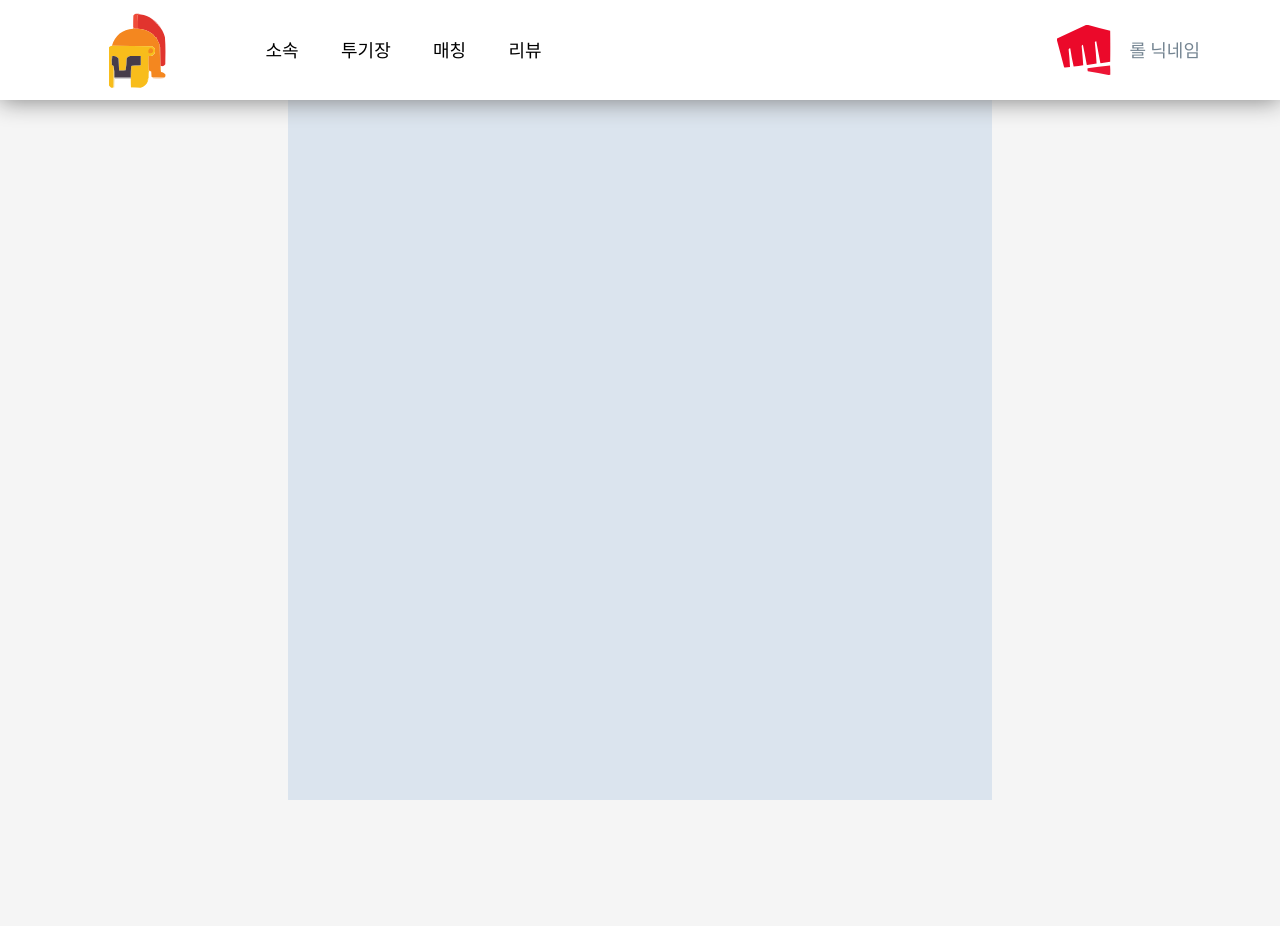
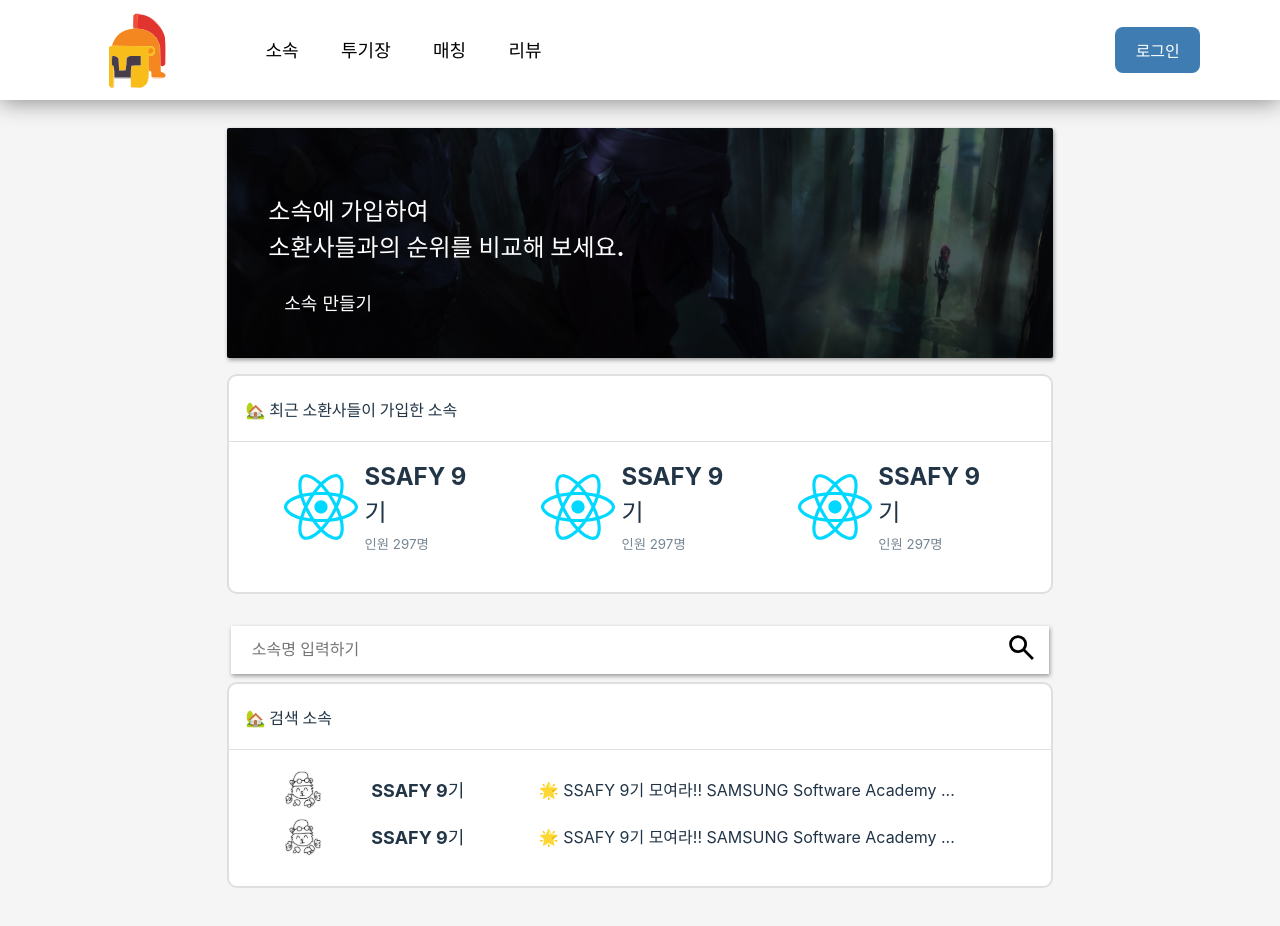
Before and after one commit to Don-t-JIRA/dksl.gg, a React (Vite) app in the folder frontend/dksl/: page /group in a window 1280 px wide. Shown: the top 926 px of the page. Before the commit the page ends 800 px from the top, so only its background shows below. Built offline with nearby package versions, Linux system fonts and the light colour scheme.

Commit message:
:lipstick: (유한) 소속 컨테이너 페이지 생성

```diff
--- a/frontend/dksl/src/components/common/HeaderComponent.jsx
+++ b/frontend/dksl/src/components/common/HeaderComponent.jsx
@@ -24,7 +24,7 @@ const HeaderComponent = () => {
         <a>매칭</a>
         <a>리뷰</a>
       </S.MenuContainer>
-      {token ? (
+      {!token ? (
         <S.LogInConatiner>
           <button onClick={() => setNavigate('/user/signin')}>로그인</button>
         </S.LogInConatiner>
--- a/frontend/dksl/src/components/group/CreateGroupComponent.jsx
+++ /dev/null
@@ -1,14 +0,0 @@
-// Styled
-import * as S from '@/styles/group/create.style';
-
-const CreateGroupComponent = () => {
-  return (
-    <S.CreateGroupLayout>
-      <S.CreateContainer>
-
-      </S.CreateContainer>
-    </S.CreateGroupLayout>
-  );
-}
-
-export default CreateGroupComponent;
--- /dev/null
+++ b/frontend/dksl/src/components/group/GroupMainComponent.jsx
@@ -0,0 +1,93 @@
+// Styled
+import * as S from '@/styles/group/main.style';
+// router
+import { useNavigate } from 'react-router-dom';
+
+const GroupMainComponent = () => {
+  const navigate = useNavigate();
+
+  const onSearch = () => {
+    navigate('/record');
+  }
+  return (
+    <S.GroupMainLayout>
+      <S.MainContainer>
+        <div className="create-btn-box">
+          <p className="title">소속에 가입하여 <br /> 소환사들과의 순위를 비교해 보세요.</p>
+          <a className="create-btn">소속 만들기</a>
+        </div>
+        <div className="current-group">
+          <p className="title">&#127969; 최근 소환사들이 가입한 소속</p>
+          <div className="profile-box">
+            <S.GroupProfile>
+              <div className="image">
+                <img src="image/react.svg" alt="profile_img" />
+              </div>
+              <div className="description">
+                <p className="name">SSAFY 9기</p>
+                <p className="personnel"><b>인원</b> 297명</p>
+              </div>
+            </S.GroupProfile>
+            <S.GroupProfile>
+              <div className="image">
+                <img src="image/react.svg" alt="profile_img" />
+              </div>
+              <div className="description">
+                <p className="name">SSAFY 9기</p>
+                <p className="personnel"><b>인원</b> 297명</p>
+              </div>
+            </S.GroupProfile>
+            <S.GroupProfile>
+              <div className="image">
+                <img src="image/react.svg" alt="profile_img" />
+              </div>
+              <div className="description">
+                <p className="name">SSAFY 9기</p>
+                <p className="personnel"><b>인원</b> 297명</p>
+              </div>
+            </S.GroupProfile>
+          </div>
+        </div>
+        <div className="search-box">
+          <div className='search-input'>
+            <input placeholder='소속명 입력하기' />
+            <img src='image/search.svg' onClick={() => onSearch()} />
+          </div>
+          <div className="result-box">
+            <p className="title">&#127969; 검색 소속</p>
+            <div className="result-body">
+              <div className="result-row">
+                <div className="image-area">
+                  <img src="image/lbti-img.svg" alt="group-img" />
+                </div>
+                <div className="name-area">
+                  <p>SSAFY 9기</p>
+                </div>
+                <div className="desc-area">
+                  <p>
+                    &#127775; SSAFY 9기 모여라!! SAMSUNG Software Academy ...
+                  </p>
+                </div>
+              </div>
+              <div className="result-row">
+                <div className="image-area">
+                  <img src="image/lbti-img.svg" alt="group-img" />
+                </div>
+                <div className="name-area">
+                  <p>SSAFY 9기</p>
+                </div>
+                <div className="desc-area">
+                  <p>
+                    &#127775; SSAFY 9기 모여라!! SAMSUNG Software Academy ...
+                  </p>
+                </div>
+              </div>
+            </div>
+          </div>
+        </div>
+      </S.MainContainer>
+    </S.GroupMainLayout>
+  );
+}
+
+export default GroupMainComponent;
--- a/frontend/dksl/src/components/main/SearchComponent.jsx
+++ b/frontend/dksl/src/components/main/SearchComponent.jsx
@@ -2,6 +2,7 @@
 import { useMemo } from 'react';
 // Styled
 import * as S from '../../styles/main/search.style';
+// router
 import { useNavigate } from 'react-router-dom';
 
 const SearchComponent = () => {
--- a/frontend/dksl/src/components/user/SignupComponent.jsx
+++ b/frontend/dksl/src/components/user/SignupComponent.jsx
@@ -57,6 +57,12 @@ const SignupComponent = ({ getter, setter }) => {
             placeholder="비밀번호를 입력하세요."
           />
           <input
+            type="password"
+            name="passwordCheck"
+            onChange={(e) => onChange(e)}
+            placeholder="비밀번호를 다시 한번 입력하세요."
+          />
+          <input
             type="text"
             name="phone"
             onChange={(e) => onChange(e)}
--- a/frontend/dksl/src/pages/GroupContainer.jsx
+++ b/frontend/dksl/src/pages/GroupContainer.jsx
@@ -1,13 +1,13 @@
 // Component
 import HeaderComponent from '../components/common/HeaderComponent';
-import CreateGroupComponent from '../components/group/CreateGroupComponent';
+import GroupMainComponent from '../components/group/GroupMainComponent';
 
 const GroupContainer = () => {
 
   return (
     <>
       <HeaderComponent />
-      <CreateGroupComponent />
+      <GroupMainComponent />
     </>
   );
 };
--- a/frontend/dksl/src/styles/globalStyles.style.js
+++ b/frontend/dksl/src/styles/globalStyles.style.js
@@ -134,11 +134,12 @@ export const Card = css`
   border-radius: 10px;
 
   & .title {
+    width: 98%;
     margin-top: .2rem;
     padding: 1.2rem 0;
-    padding-left: 1.2rem;
+    padding-left: 2%;
     border-bottom: 1px solid #dfdfdf;
-    font-size: large;
+    font-size: medium;
     font-weight: bold;
   }
 `;
--- a/frontend/dksl/src/styles/group/create.style.js
+++ /dev/null
@@ -1,14 +0,0 @@
-import styled from "styled-components";
-
-export const CreateGroupLayout = styled.div`
-  width: 100%;
-  height: 100%;
-  display: flex;
-  justify-content: center;
-`
-
-export const CreateContainer = styled.div`
-  width: 55%;
-  height: 100vh;
-  background-color: var(--maincolor-depth2);
-`
--- /dev/null
+++ b/frontend/dksl/src/styles/group/main.style.js
@@ -0,0 +1,203 @@
+import styled from 'styled-components';
+import { Card } from '../globalStyles.style';
+
+export const GroupMainLayout = styled.div`
+  width: 100%;
+  height: 100%;
+  display: flex;
+  justify-content: center;
+`;
+
+export const MainContainer = styled.div`
+  width: 80%;
+  max-width: 826px;
+  height: 100vh;
+  display: flex;
+  flex-direction: column;
+  margin-top: 12.5vh;
+  background-color: inherit;
+  justify-content: center;
+
+  & .create-btn-box {
+    width: 90%;
+    height: 32vh;
+    max-height: 260px;
+    display: flex;
+    flex-direction: column;
+    margin-top: 4rem;
+    padding: 5%;
+    justify-content: center;
+    border-radius: 2px;
+    background-image: linear-gradient(rgba(0, 0, 0, 0.1), rgba(0, 0, 0, 0.5)),
+      url('image/bg/group_create_banner.svg');
+    filter: drop-shadow(1px 2px 2px hsl(0deg 0% 0% / 0.38));
+    color: white;
+
+    & .title {
+      font-size: x-large;
+      font-weight: bold;
+    }
+
+    & .create-btn {
+      margin-left: 1rem;
+      color: white;
+      font-size: large;
+
+      &:hover {
+        color: var(--maincolor-depth2);
+        text-decoration: underline;
+      }
+    }
+  }
+
+  & .current-group {
+    ${Card}
+    width: 100%;
+    height: 30vh;
+    min-height: 220px;
+    box-sizing: border-box;
+    margin-top: 1rem;
+
+    & .title {
+      margin-bottom: 0;
+    }
+
+    & .profile-box {
+      width: 100%;
+      height: 60%;
+      position: relative;
+      display: flex;
+      justify-content: space-evenly;
+      align-items: center;
+    }
+  }
+
+  & .search-box {
+    & .search-input {
+      width: 100%;
+      margin: auto;
+      position: relative;
+      display: flex;
+      align-self: center;
+    }
+
+    & .search-input input {
+      width: 100%;
+      height: 3rem;
+      padding: 0 2.5%;
+      margin: 1.5rem 0.5%;
+      margin-bottom: 0.5rem;
+      font-size: medium;
+      border: none;
+      transition: all 0.5s;
+      filter: drop-shadow(1px 2px 2px hsl(0deg 0% 0% / 0.38));
+    }
+
+    & .search-input input:focus {
+      border-radius: 5px;
+      filter: drop-shadow(2px 4px 4px hsl(0deg 0% 0% / 0.25));
+    }
+
+    & .search-input img {
+      position: absolute;
+      z-index: 10;
+      width: 4%;
+      top: 5px;
+      right: 15px;
+      margin-top: 1.5rem;
+      margin-bottom: auto;
+      align-items: center;
+    }
+
+    & .result-box {
+      ${Card}
+      width: 100%;
+      height: fit-content;
+      box-sizing: border-box;
+      margin-top: 0;
+      margin-bottom: 3rem;
+
+      & .result-body {
+        margin: 0 3%;
+        margin-bottom: 3%;
+
+        & .result-row {
+          height: fit-content;
+          display: flex;
+          margin: 0;
+
+          & div {
+            padding: 0 1rem;
+          }
+
+          & p {
+            padding: 2px;
+            margin: 0;
+          }
+
+          & .image-area {
+            display: flex;
+            justify-content: center;
+            align-items: center;
+            flex-basis: 10%;
+
+            & img {
+              width: 70%;
+            }
+          }
+
+          & .name-area {
+            display: flex;
+            flex-basis: 20%;
+            align-items: center;
+            font-size: large;
+            font-weight: bold;
+          }
+
+          & .desc-area {
+            display: flex;
+            flex-basis: 70%;
+            align-items: center;
+          }
+        }
+      }
+    }
+  }
+`;
+
+export const GroupProfile = styled.div`
+  width: 25%;
+  height: fit-content;
+  display: flex;
+
+  & .image {
+    display: flex;
+    flex-basis: 40%;
+    justify-content: center;
+
+    & img {
+      width: 90%;
+    }
+  }
+
+  & .description {
+    display: flex;
+    flex-direction: column;
+    flex-basis: 60%;
+    justify-content: end;
+
+    & p {
+      margin: 2px;
+    }
+
+    & .name {
+      font-size: x-large;
+      font-weight: bolder;
+    }
+
+    & .personnel {
+      font-size: smaller;
+      color: var(--text-gray);
+    }
+  }
+`;
--- a/frontend/dksl/src/styles/main/ranking.style.js
+++ b/frontend/dksl/src/styles/main/ranking.style.js
@@ -26,9 +26,9 @@ export const TabBox = styled.div`
 export const TabItem = styled.button`
   width: 100%;
   margin: 2px;
-  font-size: small;
-  padding: 3px;
-  border-radius: 4px;
+  font-size: medium;
+  padding: .4rem;
+  border-radius: 5px;
   font-weight: ${(props) => (props.istab == 1 ? `bold` : `500`)};
   color: #000;
   background-color: ${(props) => (props.istab == 1 ? `var(--maincolor-depth2)` : `inherit`)};
@@ -37,7 +37,7 @@ export const TabItem = styled.button`
 
 export const ContentTable = styled.div`
   width: 100%;
-  padding-top: 1rem;
+  padding: 1rem 0;
 `;
 
 export const ContentItem = styled.div`
@@ -50,6 +50,8 @@ export const ContentItem = styled.div`
     flex-basis: 5%;
     margin-top: 0;
     margin-bottom: 0;
+    font-weight: bold;
+    color: var(--text-gray);
   }
 
   & .image {
```
Also changed, not shown: frontend/dksl/public/image/bg/group_create_banner.svg (added).
